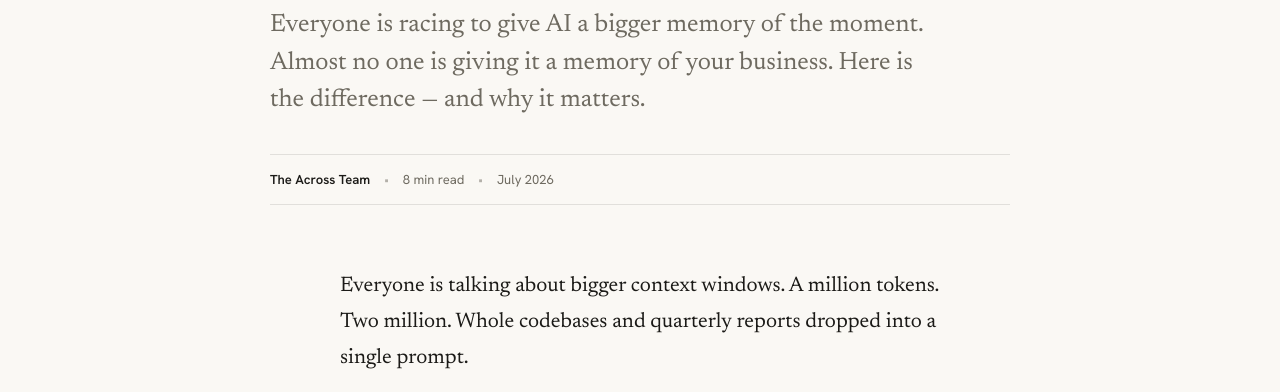
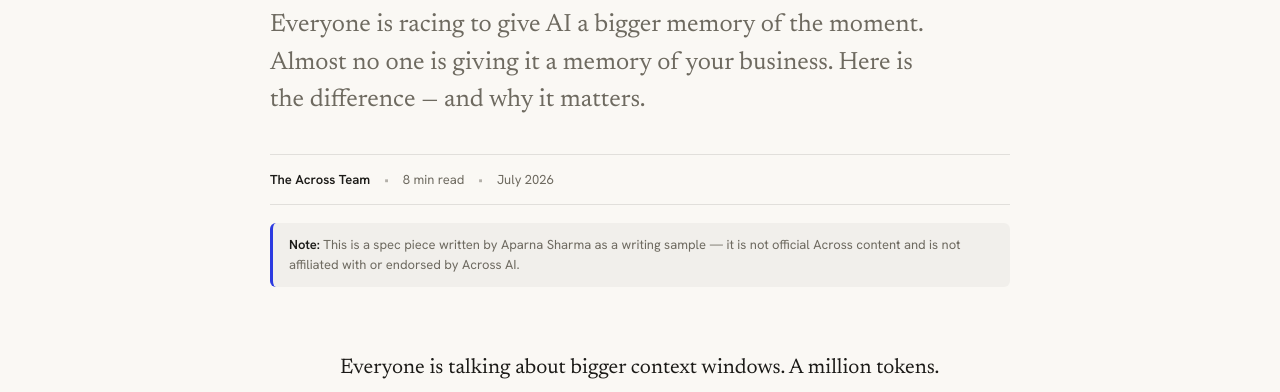
Before and after one commit to aparna66610/Reasoning-Graphs-series, a plain HTML site: page index.html in a window 1280 px wide. Shown: the part 403-795 px from the top of the page. Drawn offline with Linux system fonts and the light colour scheme.

Commit message:
Update index.html

```diff
--- a/index.html
+++ b/index.html
@@ -52,6 +52,8 @@
       <span style="opacity: 0.5;">&bull;</span>
       <span>July 2026</span>
     </div>
+    <p style="font-family: 'Hanken Grotesk', sans-serif; font-size: 13px; line-height: 1.55; color: var(--muted); background: rgba(0,0,0,0.035); border-left: 3px solid var(--accent); border-radius: 6px; padding: 12px 16px; margin: 18px 0 0;"><strong style="color: var(--ink); font-weight: 600;">Note:</strong> This is a spec piece written by Aparna Sharma as a writing sample &mdash; it is not official Across content and is not affiliated with or endorsed by Across AI.
+    </p>
   </section>
 
   <!-- HOOK -->
```
